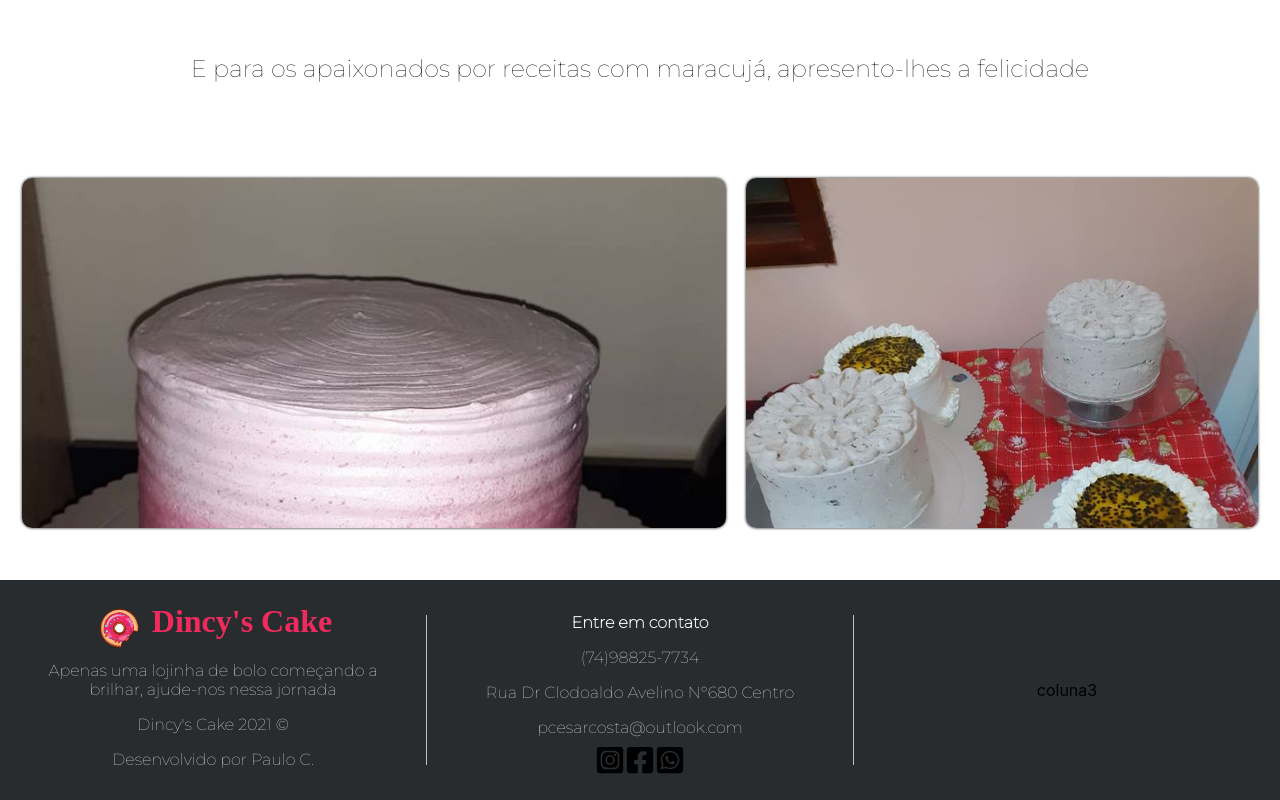
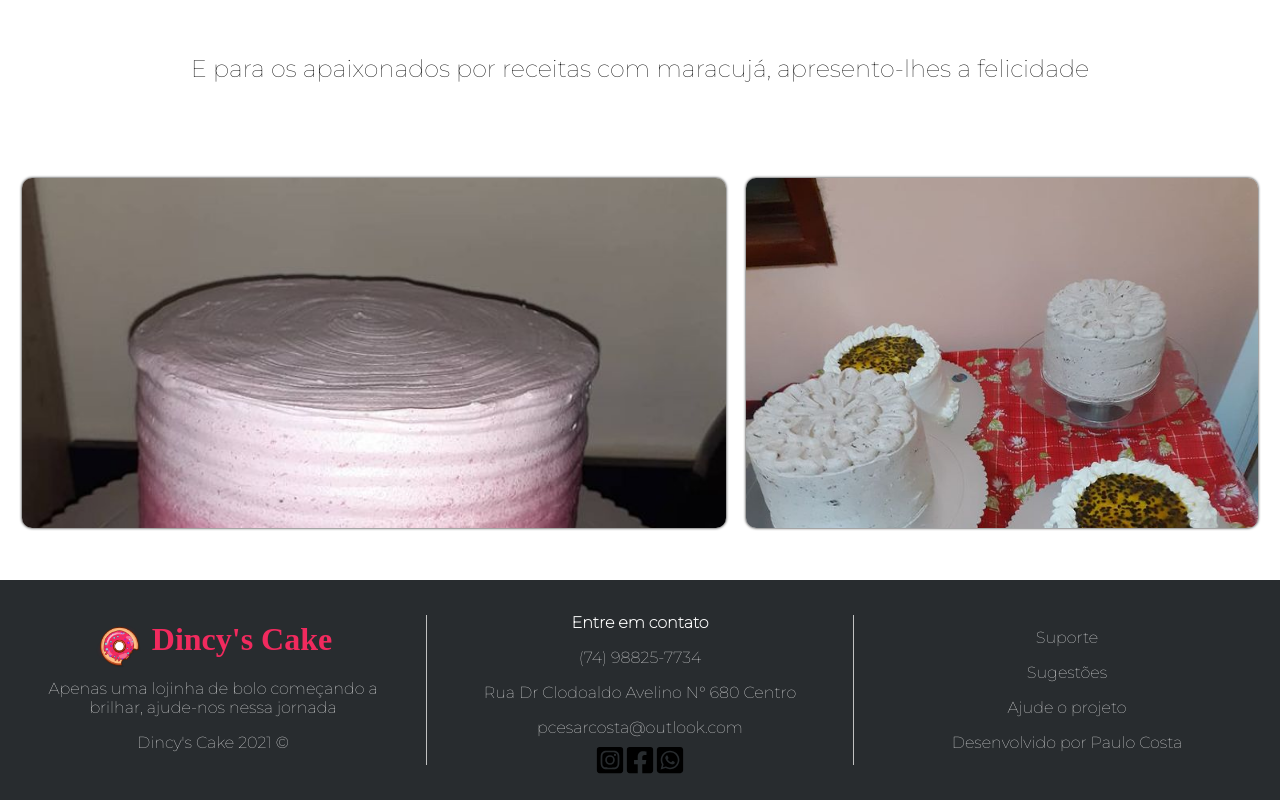
Before and after one commit to paulocost4/dincyscake, a React (Create React App) app: page / in a window 1280 px wide. Shown: the part 1653-2453 px from the top of the page. Built offline with nearby package versions, Linux system fonts and the light colour scheme; a web font is replaced by a local one.

Commit message:
ajuste layout responsivo e footer parcialmente concluido

```diff
--- a/src/App.css
+++ b/src/App.css
@@ -143,6 +143,9 @@ body {
   .images *{
     flex-basis: 100%;
   }
+  .images .small{
+    display: none;
+  }
 }
 .main h3, .main p{
   text-align: center;
@@ -180,9 +183,11 @@ body {
 .column2{
 
 }
-.column3{
-  /* border: 1px solid #c1c1c1; */
-  /* background-color: burlywood; */
+.column3 a{
+  text-decoration: none;
+}
+.column3 a:hover{
+  font-weight: bold;
 }
 
 .footer hr{
@@ -217,3 +222,26 @@ body {
   flex-direction: row;
   justify-content: center;
 }
+
+@media screen and (max-width: 800px){
+  .footer{
+    flex-direction: column;
+    justify-content: center;
+  }
+  .footer .column1{
+    width: 100%;
+    padding: 10px 0;
+  }
+  .footer .column2{
+    width: 100%;
+    padding: 10px 0;
+  }
+  .footer .column3{
+    width: 100%;
+    padding: 10px 0;
+  }
+  .footer hr{
+    width: 85%;
+    height: 1px;
+  }
+}
--- a/src/App.js
+++ b/src/App.js
@@ -30,7 +30,7 @@ function Imagens(props){
     <ul className='images'>
       {props.src.map((value, key)=>{
         return(
-          <li className={props.tipo[key]} style={{backgroundImage: `url(${value})`}}  ></li>
+          <li key={value} className={props.tipo[key]} style={{backgroundImage: `url(${value})`}}  ></li>
         )
       })}
     </ul>
@@ -90,38 +90,34 @@ function App() {
         </main>
 
         <footer className='footer'>
+
           <div className='column1'>
             <Logo/>
             <p>Apenas uma lojinha de bolo começando a brilhar, ajude-nos nessa jornada</p>
             <p>Dincy's Cake { new Date().getFullYear().toString() === '2021' ? '2021' : '2021-' + new Date().getFullYear().toString() } ©</p>
-            <p>Desenvolvido por Paulo C.</p>
-          </div>
+          </div><hr/>
 
-          <hr/>
-{/* Coluna com: entre em contato (redes sociais, endereço, telefone e email)
-Coluna com:  Suporte,   faça uma doação,  */}
           <div className='column2'>
             <h4>Entre em contato</h4>
             <div className='areaContatos' >
-
-                <p>(74)98825-7734</p>
-                <p>Rua Dr Clodoaldo Avelino N°680 Centro</p>
+                <p>(74) 98825-7734</p>
+                <p>Rua Dr Clodoaldo Avelino N° 680 Centro</p>
                 <p>pcesarcosta@outlook.com</p>
-
               <div className='areaIcones'>
                 <FaInstagramSquare className='iconFooter' />
                 <FaFacebookSquare className='iconFooter'/>
                 <FaWhatsappSquare className='iconFooter' />
               </div>
+            </div>
+          </div><hr/>
 
-            </div>
+          <div className='column3'>
+            <a href='#pagina a ser construida' ><p>Suporte</p></a>
+            <a href='#pagina a ser construida' ><p>Sugestões</p></a>
+            <a href='#pagina a ser construida' ><p>Ajude o projeto</p></a>
+            <p>Desenvolvido por Paulo Costa</p>
           </div>
 
-          <hr/>
-
-          <div className='column3'>
-            coluna3
-          </div>
         </footer>
 
     </div>
```
